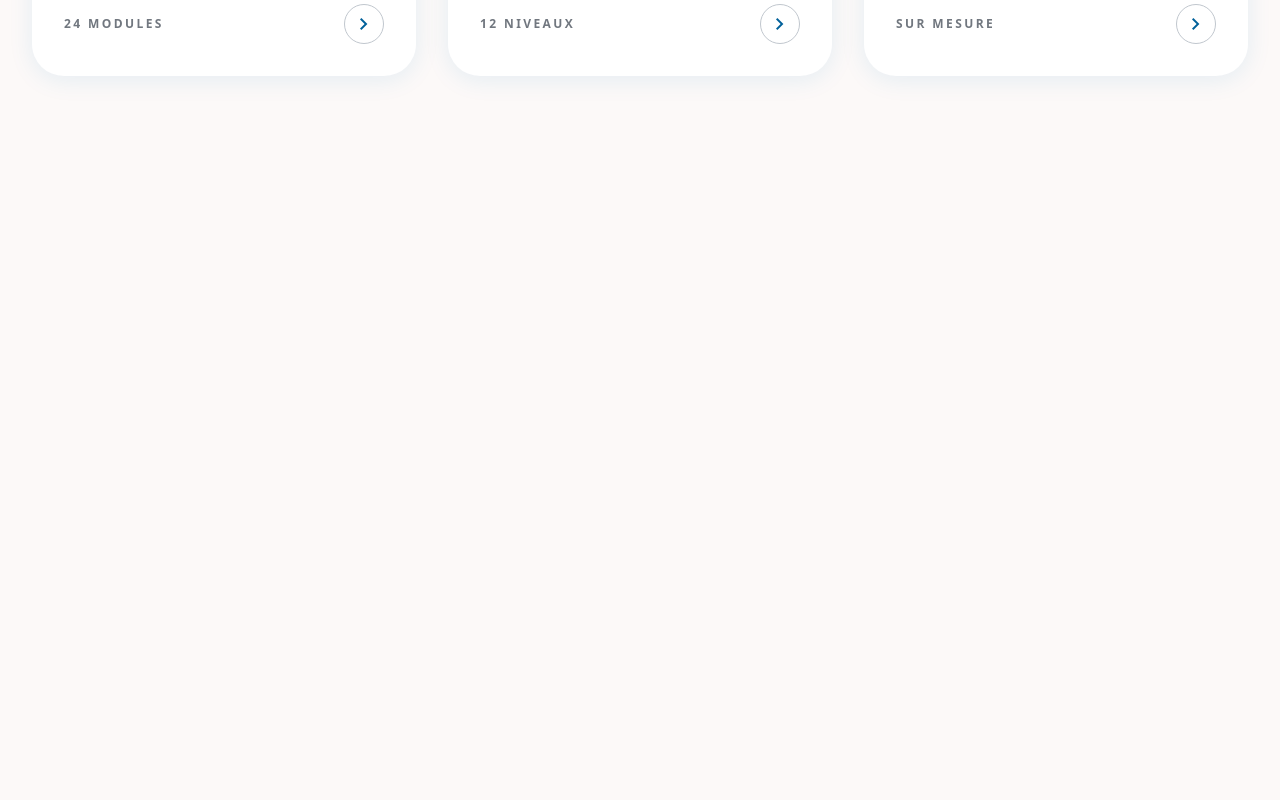
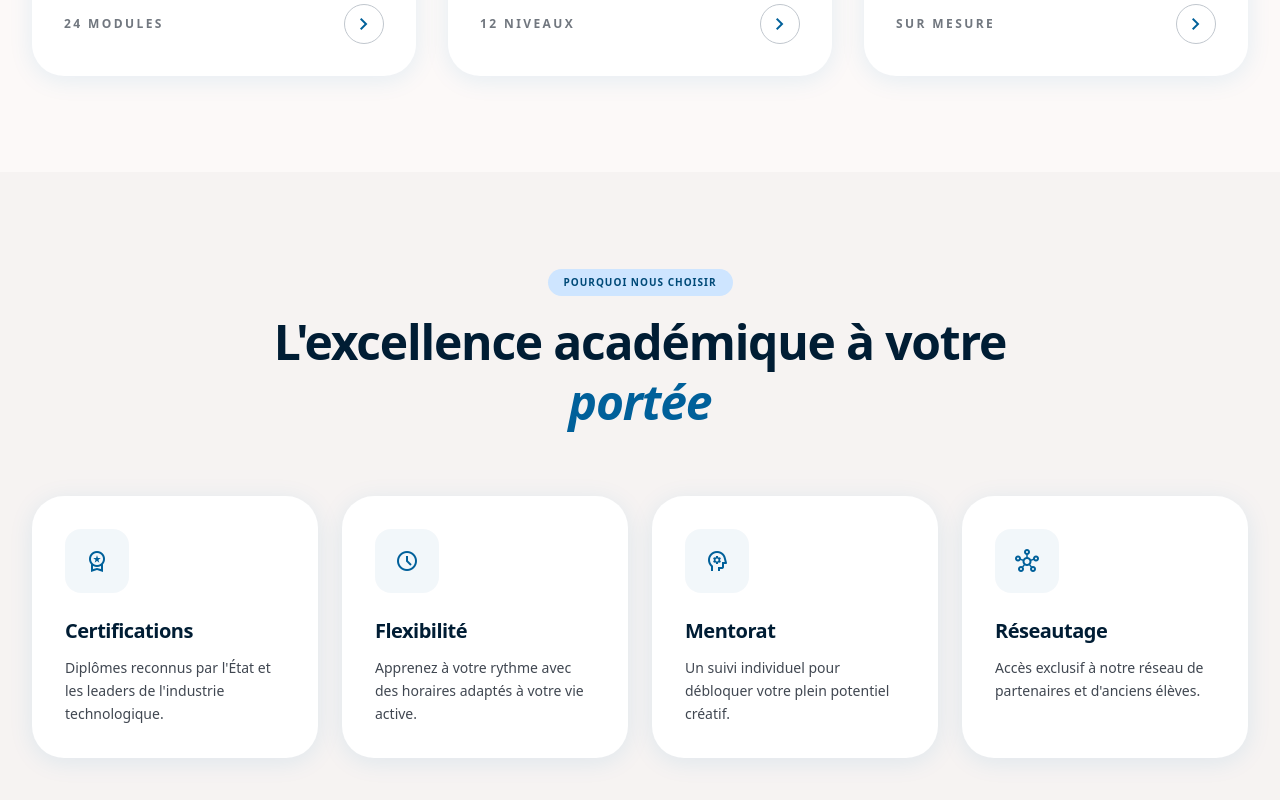
Before and after one commit to freddymk313/imani-academia-website, a Next.js app: page / in a window 1280 px wide. Shown: the part 2236-3036 px from the top of the page. Before the commit the page ends 2408 px from the top, so only its background shows below. Built offline with nearby package versions, Linux system fonts and the light colour scheme.

Commit message:
why ok v1

```diff
--- a/app/page.tsx
+++ b/app/page.tsx
@@ -2,6 +2,7 @@ import About from "@/components/landing/About";
 import Formations from "@/components/landing/Formations";
 import Hero from "@/components/landing/Hero";
 import Navbar from "@/components/landing/Navbar";
+import WhyChooseUs from "@/components/landing/WhyChooseUs";
 import Image from "next/image";
 
 export default function Home() {
@@ -10,11 +11,11 @@ export default function Home() {
       <Navbar />
       <Hero />
       <About />
-       <Formations />
+      <Formations />
 
-      {/*<WhyChooseUs />
+      <WhyChooseUs />
 
-      <Pricing />
+      {/*<Pricing />
 
       <FAQ />
 
--- a/components/landing/WhyChooseUs.tsx
+++ b/components/landing/WhyChooseUs.tsx
@@ -0,0 +1,79 @@
+"use client";
+
+import { motion } from "framer-motion";
+
+const features = [
+  {
+    icon: "workspace_premium",
+    title: "Certifications",
+    description: "Diplômes reconnus par l'État et les leaders de l'industrie technologique.",
+  },
+  {
+    icon: "schedule",
+    title: "Flexibilité",
+    description: "Apprenez à votre rythme avec des horaires adaptés à votre vie active.",
+  },
+  {
+    icon: "psychology",
+    title: "Mentorat",
+    description: "Un suivi individuel pour débloquer votre plein potentiel créatif.",
+  },
+  {
+    icon: "hub",
+    title: "Réseautage",
+    description: "Accès exclusif à notre réseau de partenaires et d'anciens élèves.",
+  },
+];
+
+export default function WhyChooseUs() {
+  return (
+    <section className="py-24 bg-muted" id="why-us">
+      <div className="max-w-7xl mx-auto px-8">
+
+        {/* HEADER CENTRÉ */}
+        <motion.div
+          initial={{ opacity: 0, y: 20 }}
+          whileInView={{ opacity: 1, y: 0 }}
+          viewport={{ once: true }}
+          className="text-center max-w-3xl mx-auto mb-16 space-y-4"
+        >
+          <div className="inline-flex items-center px-4 py-1.5 rounded-full bg-[#cee5ff] text-[#004a78] text-[10px] font-bold uppercase tracking-widest">
+            Pourquoi Nous Choisir
+          </div>
+          <h2 className="text-4xl md:text-5xl font-bold text-on-surface leading-tight">
+            L'excellence académique à votre <span className="italic text-primary">portée</span>
+          </h2>
+        </motion.div>
+
+        {/* GRILLE DES AVANTAGES */}
+        <div className="grid grid-cols-1 md:grid-cols-2 lg:grid-cols-4 gap-6">
+          {features.map((feature, index) => (
+            <motion.div
+              key={index}
+              initial={{ opacity: 0, y: 20 }}
+              whileInView={{ opacity: 1, y: 0 }}
+              viewport={{ once: true }}
+              transition={{ delay: index * 0.1, duration: 0.5 }}
+              whileHover={{ y: -8 }}
+              className="bg-surface-container-lowest p-8 rounded-4xl signature-shadow transition-all duration-300 group border border-transparent hover:border-primary/10"
+            >
+              <div className="mb-6 flex items-center justify-center w-16 h-16 rounded-2xl bg-primary/5 text-primary group-hover:bg-primary group-hover:text-white transition-colors duration-300">
+                <span className="material-symbols-outlined text-4xl">
+                  {feature.icon}
+                </span>
+              </div>
+
+              <h4 className="text-xl font-bold mb-3 text-on-surface">
+                {feature.title}
+              </h4>
+
+              <p className="text-sm text-on-surface-variant leading-relaxed">
+                {feature.description}
+              </p>
+            </motion.div>
+          ))}
+        </div>
+      </div>
+    </section>
+  );
+}
```
